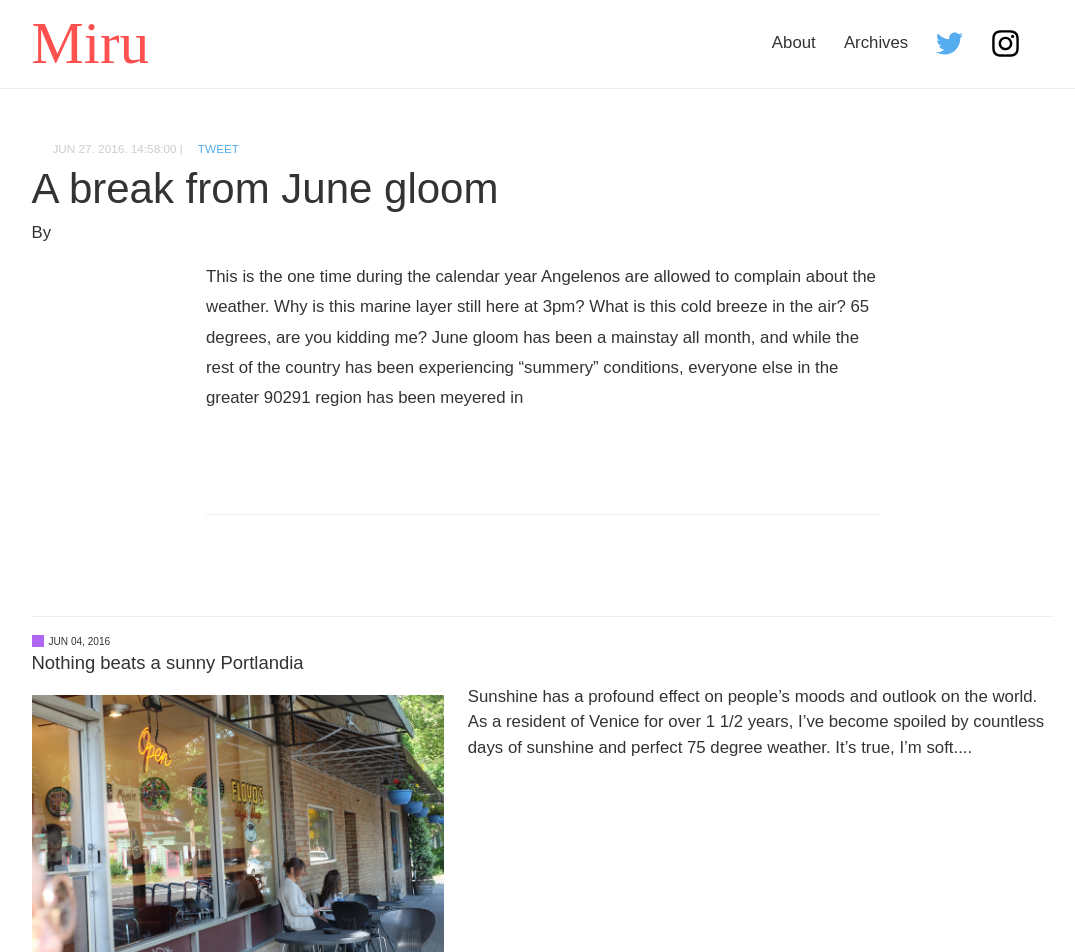
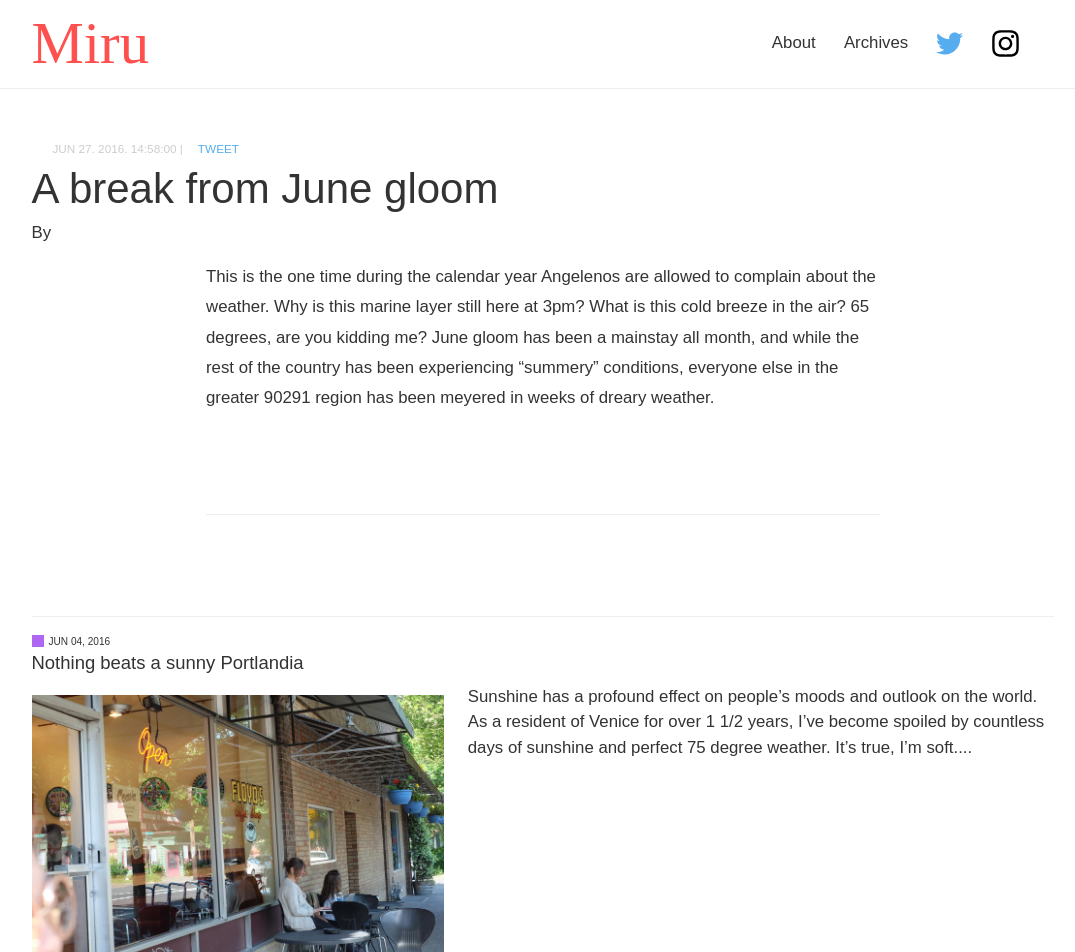
Before and after one commit to PHironaka/Miru-Blog, a Jekyll site: the page built from _posts/2016-06-27-a-break-from-june-gloom.markdown, in a window 1280 px wide. Shown: the top 952 px of the page, without its empty margins (97-1172 px from the left). Built offline with Jekyll 4.4.1, drawn with Linux system fonts in a browser that asks for light colours; some web fonts are replaced; a script that is not in the unit is left out; comment, search, counter and statistics services are not loaded.

Commit message:
Updated A Break From June Gloom

```diff
--- a/_posts/2016-06-27-a-break-from-june-gloom.markdown
+++ b/_posts/2016-06-27-a-break-from-june-gloom.markdown
@@ -3,4 +3,4 @@
 date: 2016-06-27 14:58:00 Z
 ---
 
-This is the one time during the calendar year Angelenos are allowed to complain about the weather. Why is this marine layer still here at 3pm? What is this cold breeze in the air? 65 degrees, are you kidding me? June gloom has been a mainstay all month, and while the rest of the country has been experiencing "summery" conditions, everyone else in the greater 90291 region has been meyered in
+This is the one time during the calendar year Angelenos are allowed to complain about the weather. Why is this marine layer still here at 3pm? What is this cold breeze in the air? 65 degrees, are you kidding me? June gloom has been a mainstay all month, and while the rest of the country has been experiencing "summery" conditions, everyone else in the greater 90291 region has been meyered in weeks of dreary weather.
```
